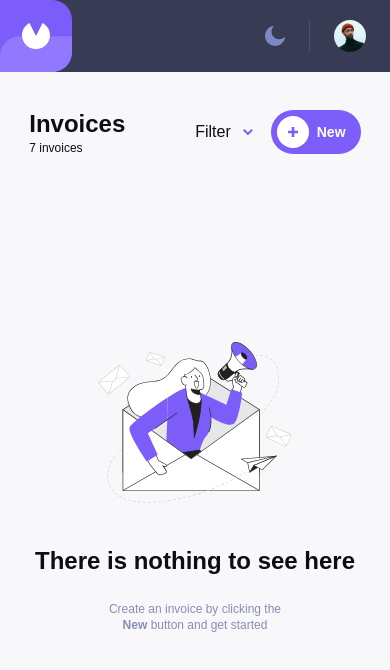
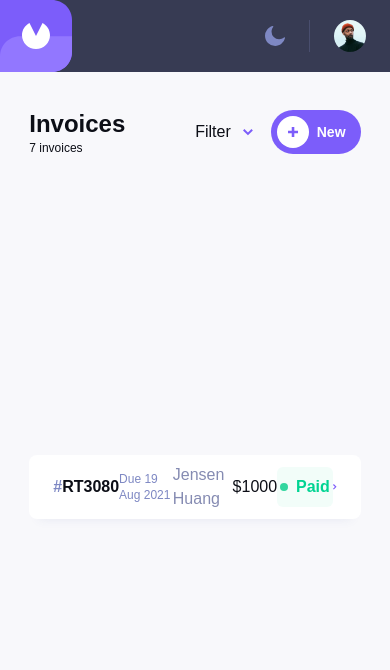
Before and after one commit to Bluey-ships-it/invoice_app, a React (Vite) app: page / in a window 390 px wide. Shown: the top 670 px of the page. Built offline with nearby package versions, Linux system fonts and the light colour scheme.

Commit message:
feat: implement invoice card for tablet and desktop views

```diff
--- a/src/components/InvoiceCard.tsx
+++ b/src/components/InvoiceCard.tsx
@@ -1,20 +1,21 @@
+import DueDate from "./InvoiceCard/DueDate";
+import InvoiceId from "./InvoiceCard/InvoiceId";
+import Name from "./InvoiceCard/Name";
+import Status from "./InvoiceCard/Status";
+
 export default function InvoiceCard() {
 	return (
-		<div className="bg-surface-card dark:bg-surface-card-dark w-80 h-33.5 rounded-lg shadow-[0px_10px_10px_-10px_rgba(72,84,159,0.10)] p-6 flex flex-col">
+		<div className="bg-surface-card dark:bg-surface-card-dark w-80 h-33.5 rounded-lg shadow-[0px_10px_10px_-10px_rgba(72,84,159,0.10)] p-6 flex flex-col gap-6">
 			<div className="flex justify-between">
-				<span className="font-bold">
-					<span>#</span>RT3080
-				</span>
-				<span>Jensen Huang</span>
+				<InvoiceId />
+				<Name />
 			</div>
-			<div className="flex justify-between items-center">
+			<div className="flex justify-between items-center ">
 				<div className="flex flex-col gap-2.25">
-					<span>Due 19 Aug 2021</span>
-					<span>$1,800</span>
+					<DueDate />
+					<span className="dark:text-white">$1,800</span>
 				</div>
-				<div className="w-24 h-10 flex justify-center items-center rounded-md bg-emerald-400/5 text-emerald-400 font-bold">
-					<span>Paid</span>
-				</div>
+				<Status />
 			</div>
 		</div>
 	);
--- /dev/null
+++ b/src/components/InvoiceCard/DueDate.tsx
@@ -0,0 +1,8 @@
+export default function DueDate() {
+	return (
+		<span className="text-muted-blue dark:text-muted text-xs md:text-[13px]">
+			{" "}
+			<span className="light:text-text-body">Due</span> 19 Aug 2021
+		</span>
+	);
+}
--- /dev/null
+++ b/src/components/InvoiceCard/InvoiceId.tsx
@@ -0,0 +1,8 @@
+
+export default function InvoiceId() {
+  return (
+		<span className="font-bold">
+			<span className="text-muted-blue">#</span>RT3080
+		</span>
+	);
+}
--- /dev/null
+++ b/src/components/InvoiceCard/Name.tsx
@@ -0,0 +1,3 @@
+export default function Name() {
+	return <span className="text-[#858BB2] dark:text-white">Jensen Huang</span>;
+}
--- /dev/null
+++ b/src/components/InvoiceCard/Status.tsx
@@ -0,0 +1,9 @@
+import Dot from "../icons/Dot";
+export default function Status() {
+	return (
+		<div className="w-24 h-10 flex justify-center items-center gap-2 rounded-md bg-emerald-400/5 text-emerald-400 font-bold">
+			<Dot />
+			<span>Paid</span>
+		</div>
+	);
+}
--- /dev/null
+++ b/src/components/InvoiceCardMd.tsx
@@ -0,0 +1,18 @@
+import AngleRight from "./icons/AngleRight";
+import DueDate from "./InvoiceCard/DueDate";
+import InvoiceId from "./InvoiceCard/InvoiceId";
+import Name from "./InvoiceCard/Name";
+import Status from "./InvoiceCard/Status";
+
+export default function InvoiceCardMd() {
+	return (
+		<div className="w-full bg-white dark:bg-surface-card-dark h-16 rounded-lg shadow-[0px_10px_10px_-10px_rgba(72,84,159,0.10)] flex items-center px-6 justify-between">
+			<InvoiceId />
+			<DueDate />
+			<Name />
+			<span>$1000</span>
+			<Status />
+			<AngleRight />
+		</div>
+	);
+}
--- a/src/components/Invoices.tsx
+++ b/src/components/Invoices.tsx
@@ -1,9 +1,12 @@
-import InvoicesEmptyState from "./InvoicesEmptyState";
+//import InvoicesEmptyState from "./InvoicesEmptyState";
+
+//import InvoiceCard from "./InvoiceCard";
+import InvoiceCardMd from "./InvoiceCardMd";
 
 export default function Invoices() {
 	return (
 		<section className="flex justify-center items-center min-h-[70dvh]">
-			<InvoicesEmptyState />
+			<InvoiceCardMd />
 		</section>
 	);
 }
--- /dev/null
+++ b/src/components/icons/AngleRight.tsx
@@ -0,0 +1,17 @@
+export default function AngleRight() {
+	return (
+		<svg
+			xmlns="http://www.w3.org/2000/svg"
+			width="7"
+			height="10"
+			viewBox="0 0 7 10"
+			fill="none"
+		>
+			<path
+				d="M0.707031 0.707031L4.70703 4.70703L0.707031 8.70703"
+				stroke="#7C5DFA"
+				stroke-width="2"
+			/>
+		</svg>
+	);
+}
--- /dev/null
+++ b/src/components/icons/Dot.tsx
@@ -0,0 +1,13 @@
+export default function Dot() {
+  return (
+		<svg
+			xmlns="http://www.w3.org/2000/svg"
+			width="8"
+			height="8"
+			viewBox="0 0 8 8"
+			fill="none"
+		>
+			<circle cx="4" cy="4" r="4" fill="#33D69F" />
+		</svg>
+	);
+}
```
